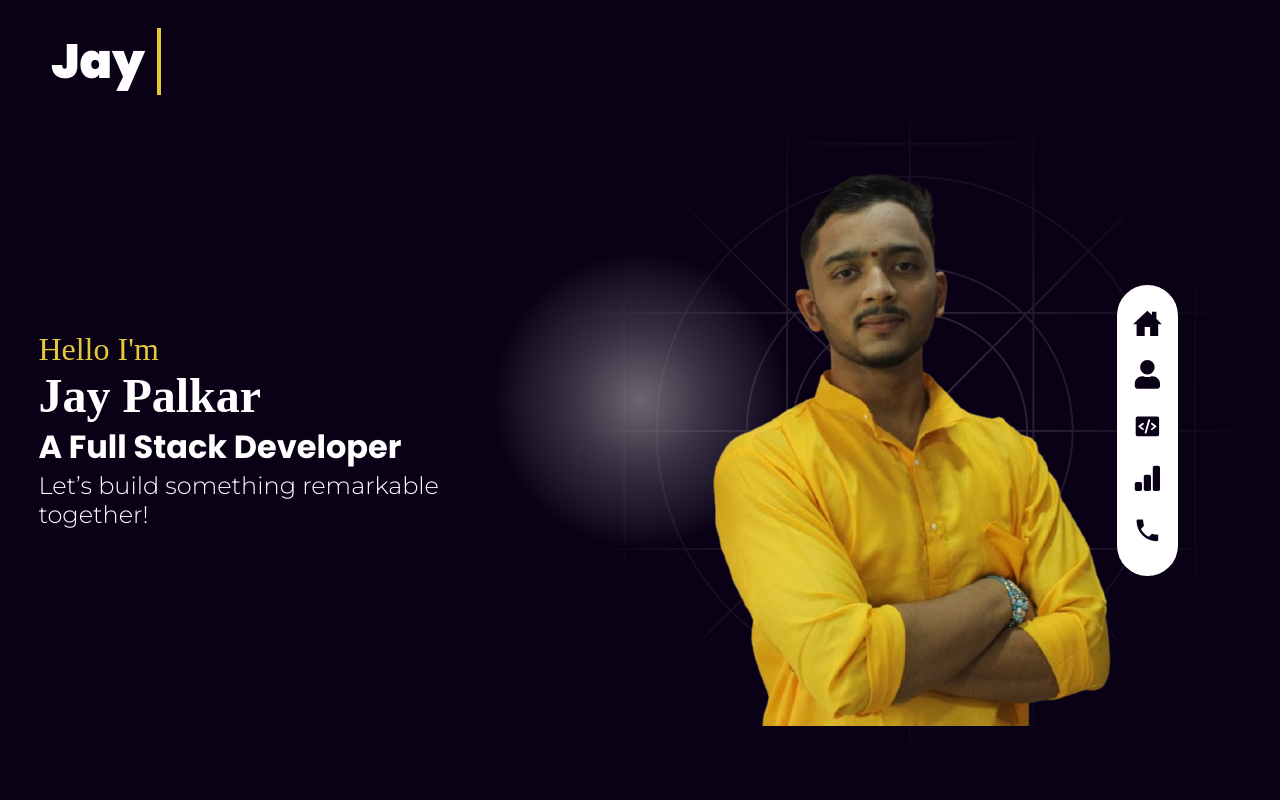
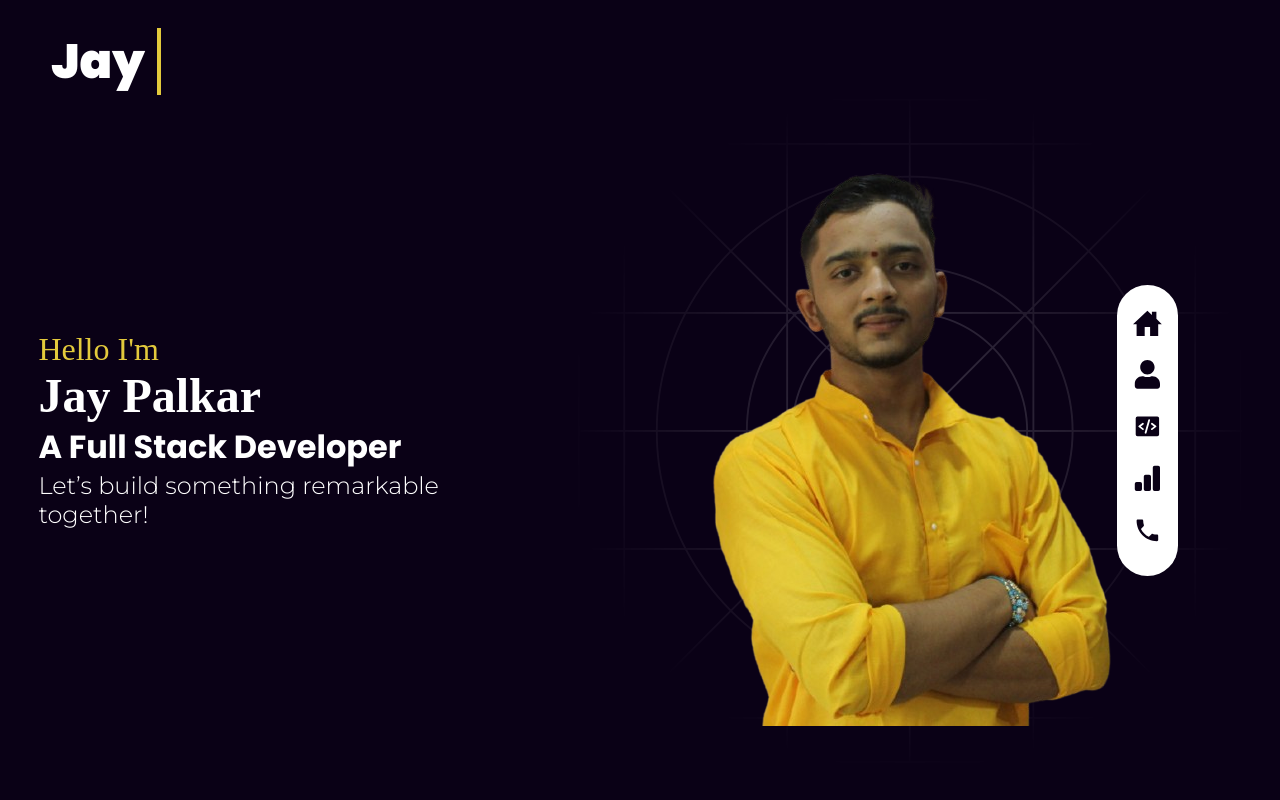
Before and after one commit to JayPalkar/Portfolio, a React (Vite) app: page / in a window 1280 px wide. Shown: the top 800 px of the page. Built offline with nearby package versions, Linux system fonts and the light colour scheme; a web font is replaced by a local one.

Commit message:
removed custom cursor

```diff
--- a/src/App.css
+++ b/src/App.css
@@ -1,22 +1,3 @@
-.cursorBackdrop {
-  background: radial-gradient(
-    circle,
-    rgba(255, 255, 255, 0.4) 0%,
-    rgba(255, 255, 255, 0.2) 30%,
-    rgba(247, 224, 97, 0) 70%,
-    rgba(247, 224, 97, 0) 100%
-  );
-  position: absolute;
-  width: 300px;
-  height: 300px;
-  top: 50%;
-  left: 50%;
-  transform: translate(-50%, -50%);
-  border-radius: 50%;
-  z-index: 2;
-  pointer-events: none;
-}
-
 .mainAppContent {
   position: relative;
   z-index: 3;
--- a/src/App.jsx
+++ b/src/App.jsx
@@ -1,5 +1,4 @@
 import "./app.css";
-import { useEffect } from "react";
 import AboutMe from "./components/aboutMe/page";
 import ContactMe from "./components/contactme/page";
 import Hero from "./components/hero/page";
@@ -7,53 +6,8 @@ import TopNavbar from "./components/navbar/topNavbar";
 import Projects from "./components/projects/page";
 
 const App = () => {
-  useEffect(() => {
-    const cursorBackdrop = document.querySelector(".cursorBackdrop");
-
-    if (!cursorBackdrop) return;
-
-    document.addEventListener("mouseenter", () => {
-      cursorBackdrop.style.display = "block";
-    });
-
-    document.addEventListener("mouseleave", () => {
-      cursorBackdrop.style.display = "none";
-    });
-
-    const moveCursor = (e) => {
-      const scrollX = window.scrollX || document.documentElement.scrollLeft;
-      const scrollY = window.scrollY || document.documentElement.scrollTop;
-
-      const viewportWidth = window.innerWidth;
-      const viewportHeight = window.innerHeight;
-
-      const backdropSize = 300;
-
-      const cursorX = Math.max(
-        Math.min(e.pageX, scrollX + viewportWidth - backdropSize / 2),
-        scrollX + backdropSize / 2
-      );
-      const cursorY = Math.max(
-        Math.min(e.pageY, scrollY + viewportHeight - backdropSize / 2),
-        scrollY + backdropSize / 2
-      );
-
-      if (cursorBackdrop) {
-        cursorBackdrop.style.left = `${cursorX}px`;
-        cursorBackdrop.style.top = `${cursorY}px`;
-      }
-    };
-
-    window.addEventListener("mousemove", moveCursor);
-
-    return () => {
-      window.removeEventListener("mousemove", moveCursor);
-    };
-  }, []);
-
   return (
     <>
-      <div className="cursorBackdrop"></div>
       <div className="mainAppContent">
         <TopNavbar />
         <Hero />
```
